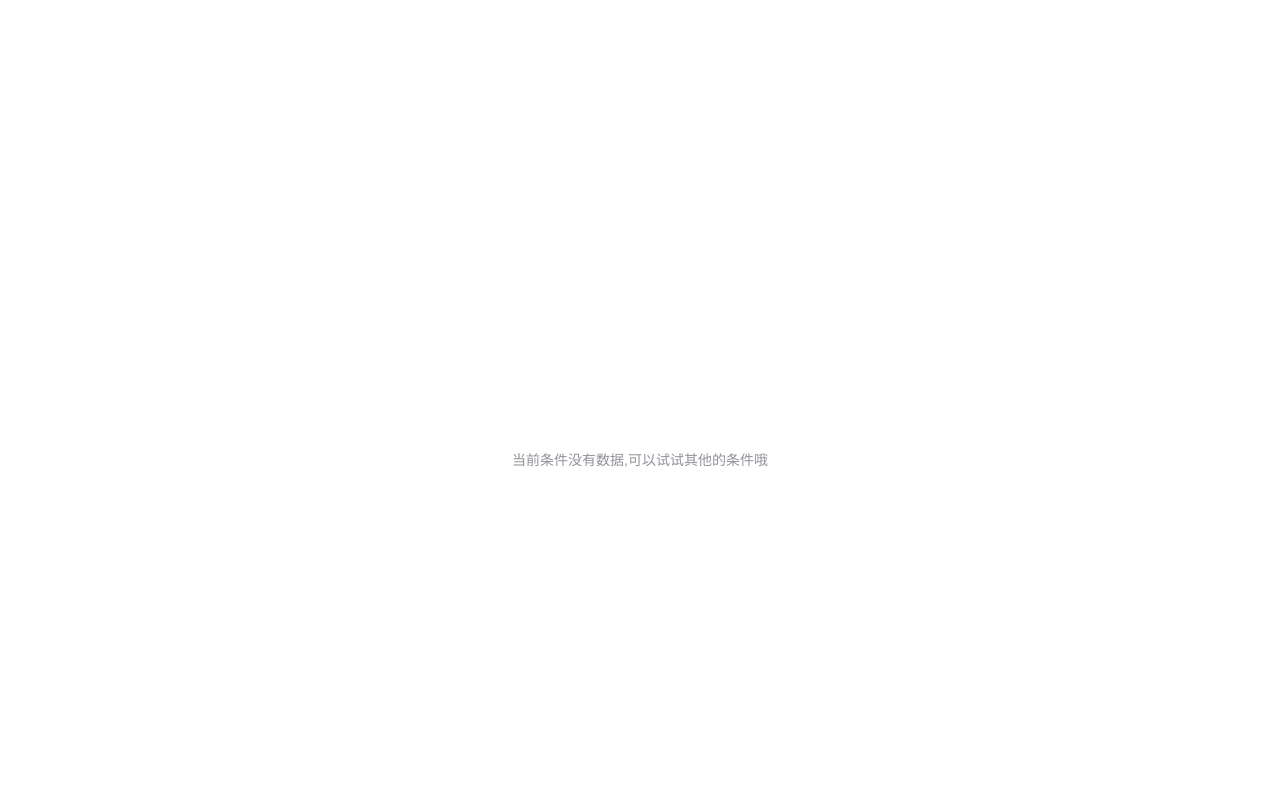
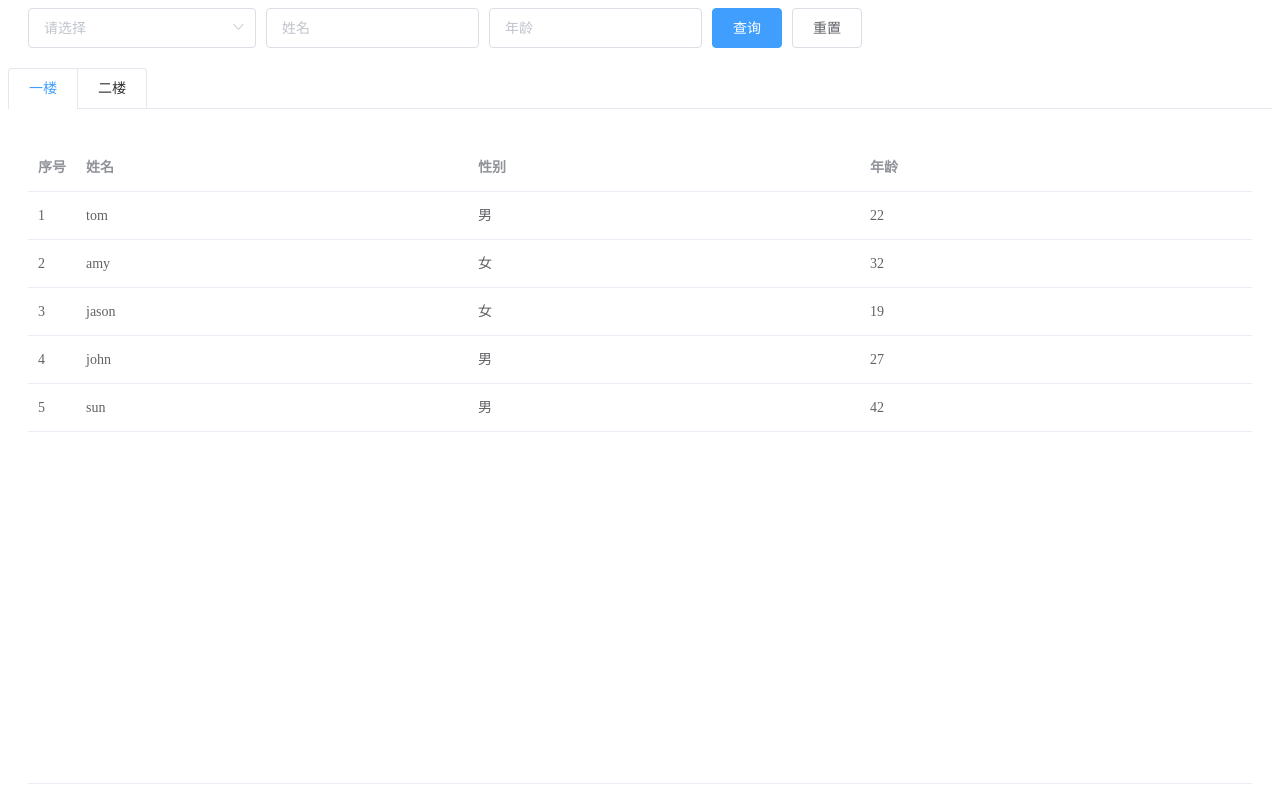
Before and after one commit to lyuxianfu/zgy-vue2, a Vue app: page / in a window 1280 px wide. Shown: the top 800 px of the page. Built offline with nearby package versions, Linux system fonts and the light colour scheme.

Commit message:
feat: 新增一个示例

```diff
--- a/src/App.vue
+++ b/src/App.vue
@@ -1,18 +1,83 @@
 <template>
-  <div id="app">
-    <ZTable></ZTable>
-    <img alt="Vue logo" src="./assets/logo.png" />
-    {{ $store.getters.test }}
-  </div>
+  <el-container>
+    <el-header>
+      <el-form :inline="true">
+        <el-form-item>
+          <el-select v-model="formData.sex">
+            <el-option
+              v-for="(item, index) in sex"
+              :label="item.label"
+              :value="item.type"
+              :key="index"
+            ></el-option>
+          </el-select>
+        </el-form-item>
+        <el-form-item>
+          <el-input v-model="formData.name" placeholder="姓名"></el-input>
+        </el-form-item>
+        <el-form-item>
+          <el-input v-model="formData.age" placeholder="年龄"></el-input>
+        </el-form-item>
+        <el-form-item>
+          <el-button type="primary" @click="list.onSearch()">查询</el-button>
+        </el-form-item>
+        <el-form-item>
+          <el-button @click="list.onReset()">重置</el-button>
+        </el-form-item>
+      </el-form>
+    </el-header>
+    <ZTab
+      :tabs="[{ title: '一楼' }, { title: '二楼' }]"
+      @handleTab="handleTab"
+    ></ZTab>
+    <el-main>
+      <ZTable table-height="calc(100vh - 160px)">
+        <el-table-column label="序号" type="index"></el-table-column>
+        <el-table-column label="姓名" prop="name"></el-table-column>
+        <el-table-column label="性别" prop="sex"></el-table-column>
+        <el-table-column label="年龄" prop="age"></el-table-column>
+      </ZTable>
+    </el-main>
+    <Zpagination
+      @onChangePageSize="list.onchangePageSize()"
+      @onChangePage="list.onChangePage()"
+    ></Zpagination>
+  </el-container>
 </template>
 
 <script>
+import List from "@/utils/List";
+import { fetch } from "@/api";
 export default {
   name: "App",
+  components: {},
+
+  data() {
+    return {
+      sex: [
+        { type: 0, label: "全部" },
+        { type: 1, label: "男" },
+        { type: 2, label: "女" },
+      ],
+      formData: {
+        name: "",
+        age: "",
+        sex: "",
+      },
+      list: null,
+    };
+  },
   created() {
-    setInterval(() => {
-      this.$store.dispatch("setTestSync", Math.random());
-    }, 2000);
+    this.list = new List(this.formData, fetch, "request", (res) => {
+      console.log(res);
+      console.log(this.formData);
+    });
+  },
+  methods: {
+    handleTab(tab) {
+      console.log(tab);
+      this.list.onSearch();
+    },
   },
 };
 </script>
--- /dev/null
+++ b/src/api/index.js
@@ -0,0 +1,11 @@
+export const fetch = () => {
+  return new Promise((resolve) => {
+    resolve([
+      { sex: "男", age: 22, name: "tom" },
+      { sex: "女", age: 32, name: "amy" },
+      { sex: "女", age: 19, name: "jason" },
+      { sex: "男", age: 27, name: "john" },
+      { sex: "男", age: 42, name: "sun" },
+    ]);
+  });
+};
--- a/src/components/index.js
+++ b/src/components/index.js
@@ -1,7 +1,11 @@
 import ZTable from "./ZTable";
+import ZPagination from "@/components/ZPagination";
+import ZTab from "@/components/ZTab";
 
 export default {
   install: (Vue) => {
     Vue.component(ZTable.name, ZTable);
+    Vue.component(ZPagination.name, ZPagination);
+    Vue.component(ZTab.name, ZTab);
   },
 };
```
